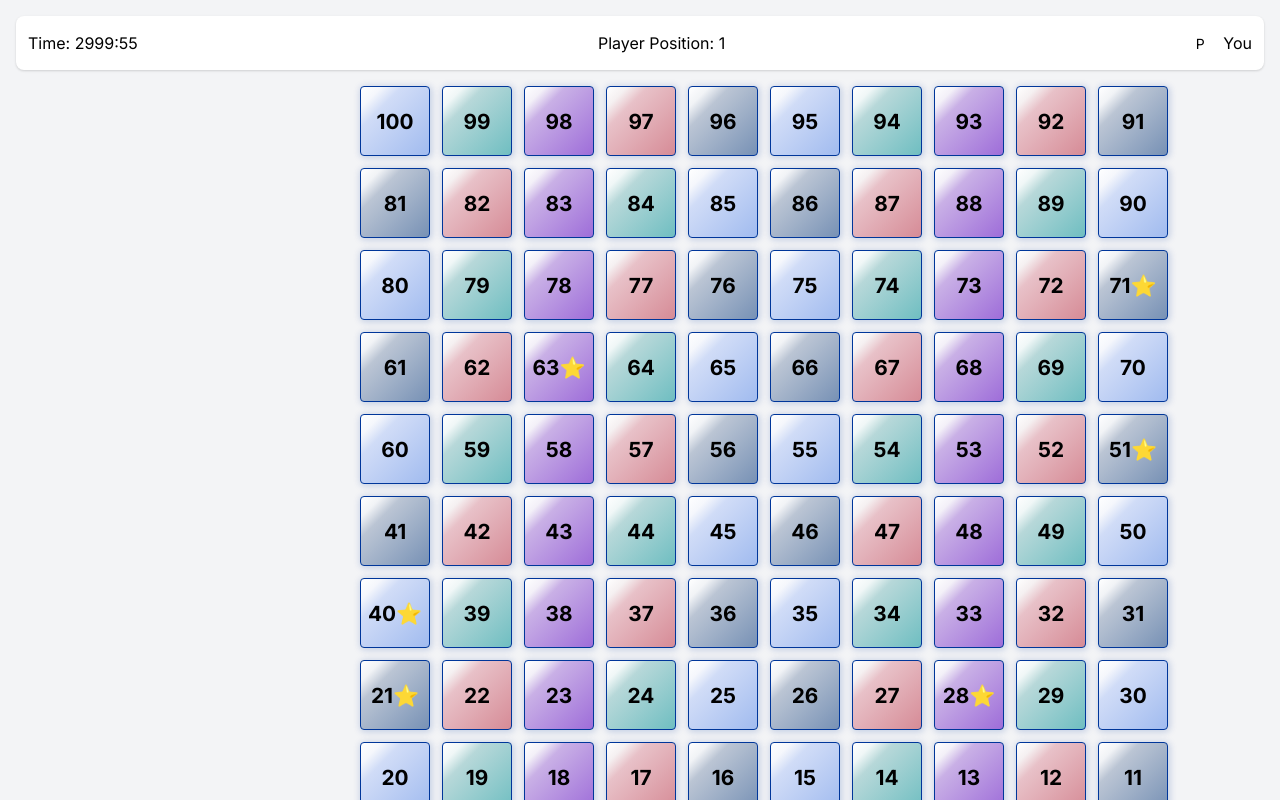
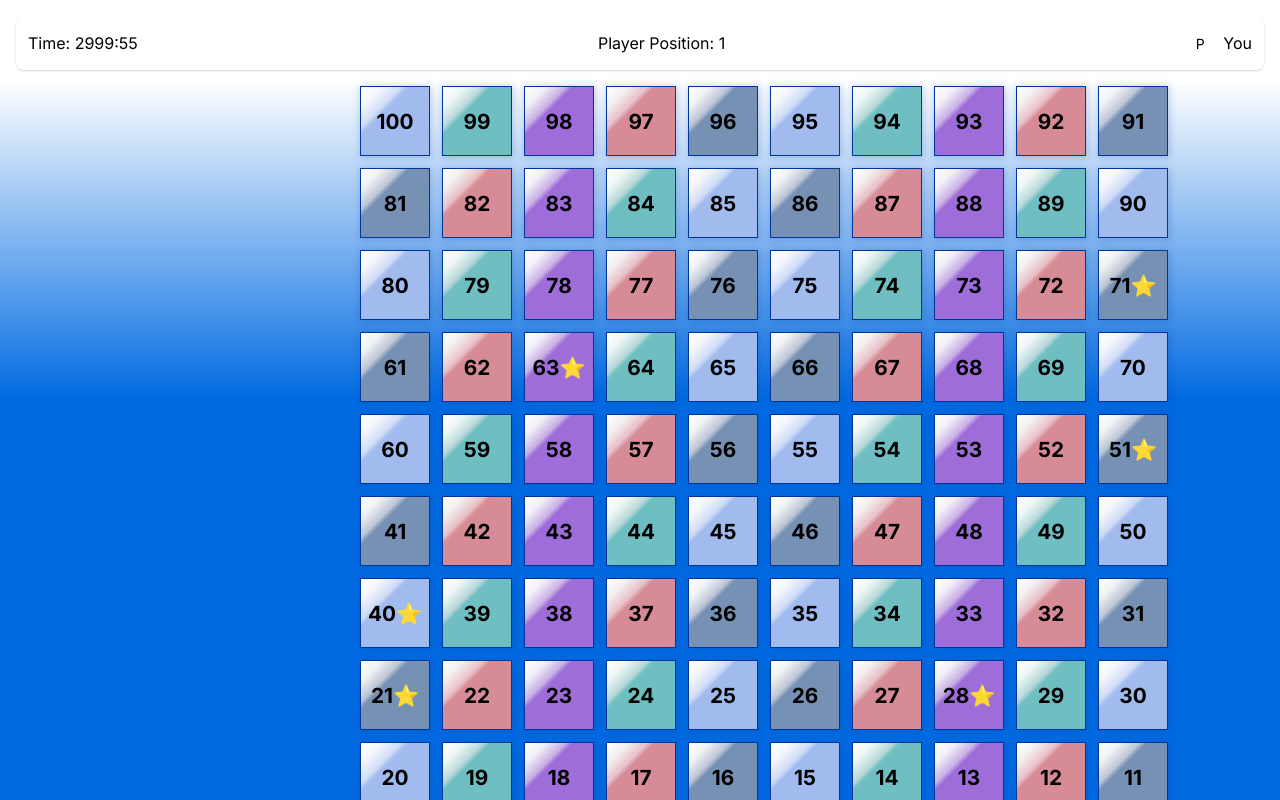
Before and after one commit to ogdevelpers/snake-and-ladder, a Next.js app: page /game in a window 1280 px wide. Built offline with nearby package versions, Linux system fonts and the light colour scheme.

Commit message:
color board

```diff
--- a/src/app/globals.css
+++ b/src/app/globals.css
@@ -16,7 +16,8 @@ body {
     position: relative;
     min-height: 100dvh;
     max-height: 100dvh;
-    background-color: #1268B3; /* bg-gray-50 */
+    background: #006AE1;
+ /* bg-gray-50 */
     display: flex;
     flex-direction: column;
     align-items: center;
@@ -560,6 +561,7 @@ body {
     font-family: 'Inter', sans-serif;
     width: 100%;
     box-sizing: border-box;
+    background: linear-gradient(white 10%, #006AE1 50%);
 }
 @media (min-width: 640px) {
     .game-screen-main {
@@ -656,9 +658,8 @@ body {
   font-size: clamp(0.5rem, 1.5vw, 1.2rem); /* Responsive font size */
   font-weight: 600;
   background: linear-gradient(135deg, #f8f6ff 0%, #e6d7ff 15%, #c084fc 50%, #8b5cf6 100%);
-  box-shadow: 1.01px 1.01px 7.1px 1.01px rgba(0, 54, 154, 0.2);
+  box-shadow: 1.01px 1.01px 7.1px 1.01px #00369A33;
   border: 0.51px solid #00369A;
-  border-radius: 0.25rem;
   transition: transform 0.2s ease;
 }
 
@@ -779,29 +780,29 @@ body {
 
 /* Pink gradient board-cell */
 .board-cell-pink {
-    background: linear-gradient(135deg, #ffffff 0%, #f5f0f1 15%, #e8c1c8 30%, #D68B96 100%);
+    background: linear-gradient(135deg, #ffffff 0%, #f5f0f1 15%, #e8c1c8 30%, #D68B96 35%);
 }
 
 /* Purple gradient board-cell */
 .board-cell-purple {
-    background: linear-gradient(135deg, #ffffff 0%, #f3f0f8 15%, #c9b0e6 30%, #9E6DD9 100%);
+    background: linear-gradient(135deg, #ffffff 0%, #f3f0f8 15%, #c9b0e6 30%, #9E6DD9 35%);
     box-shadow: 1.01px 1.01px 7.1px 1.01px #00369A33;
 
 }
 
 /* Teal gradient board-cell */
 .board-cell-teal {
-    background: linear-gradient(135deg, #ffffff 0%, #f0f7f7 15%, #b7d8d9 30%, #6FBEC1 100%);
+    background: linear-gradient(135deg, #ffffff 0%, #f0f7f7 15%, #b7d8d9 30%, #6FBEC1 35%);
 }
 
 /* Plain blue gradient board-cell */
 .board-cell-plain {
-    background: linear-gradient(135deg, #ffffff 0%, #f1f3f6 15%, #bbc5d4 30%, #7791B5 100%);
+    background: linear-gradient(135deg, #ffffff 0%, #f1f3f6 15%, #bbc5d4 30%, #7791B5 35%);
 }
 
 /* White/Light blue gradient board-cell */
 .board-cell-white {
-    background: linear-gradient(135deg, #ffffff 0%, #f5f7fc 15%, #d0dcf7 30%, #A1BBEF 100%);
+    background: linear-gradient(135deg, #ffffff 0%, #f5f7fc 15%, #d0dcf7 30%, #A1BBEF 35%);
 }
 
 /* Re-evaluate fixed sizes, preferring fluid ones */
```
